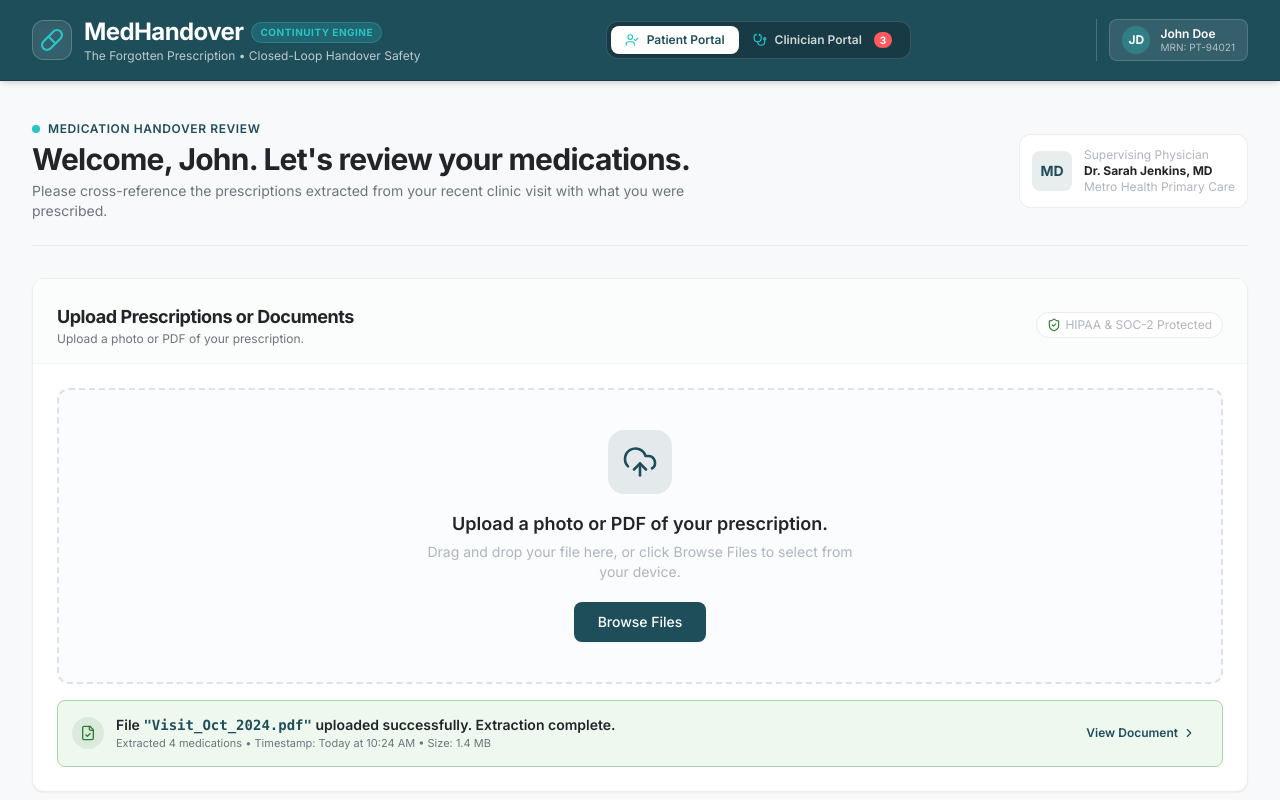
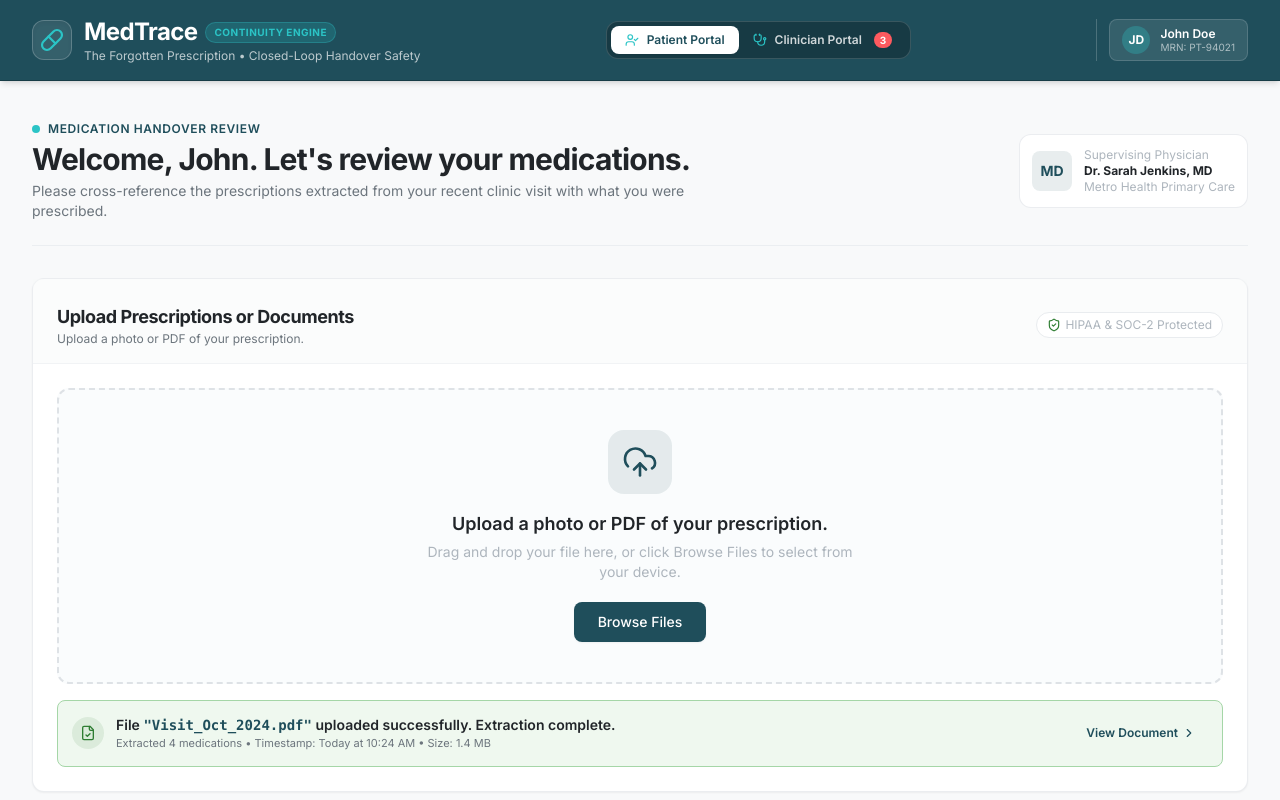
Before and after one commit to cloudysioo/HackTheConstraint-Saturday, a React (Vite) app: page / in a window 1280 px wide. Shown: the top 800 px of the page. Built offline with nearby package versions, Linux system fonts and the light colour scheme.

Commit message:
name change

```diff
--- a/index.html
+++ b/index.html
@@ -4,7 +4,7 @@
     <meta charset="UTF-8" />
     <link rel="icon" type="image/svg+xml" href="/vite.svg" />
     <meta name="viewport" content="width=device-width, initial-scale=1.0" />
-    <title>The Forgotten Prescription - MedHandover</title>
+    <title>The Forgotten Prescription - MedTrace</title>
     <link rel="preconnect" href="https://fonts.googleapis.com">
     <link rel="preconnect" href="https://fonts.gstatic.com" crossorigin>
     <link href="https://fonts.googleapis.com/css2?family=Inter:wght@400;500;600;700&display=swap" rel="stylesheet">
--- a/src/components/Navbar.tsx
+++ b/src/components/Navbar.tsx
@@ -18,7 +18,7 @@ export const Navbar: React.FC = () => {
             <div>
               <div className="flex items-center space-x-2">
                 <span className="text-xl sm:text-2xl font-bold tracking-tight text-white">
-                  MedHandover
+                  MedTrace
                 </span>
                 <span className="hidden sm:inline-block text-[10px] font-bold uppercase tracking-wider bg-secondary/20 text-secondary px-2 py-0.5 rounded-full border border-secondary/30">
                   Continuity Engine
--- a/tailwind.config.js
+++ b/tailwind.config.js
@@ -7,7 +7,7 @@ export default {
   theme: {
     extend: {
       colors: {
-        // Core MedHandover Brand Design System
+        // Core MedTrace Brand Design System
         primary: {
           DEFAULT: '#1F4E5B', // Dark Blue/Teal (Trust/Primary Actions)
           hover: '#173c46',
```
Also changed, not shown: 2 other files (tests, documents, lock files or other folders).
